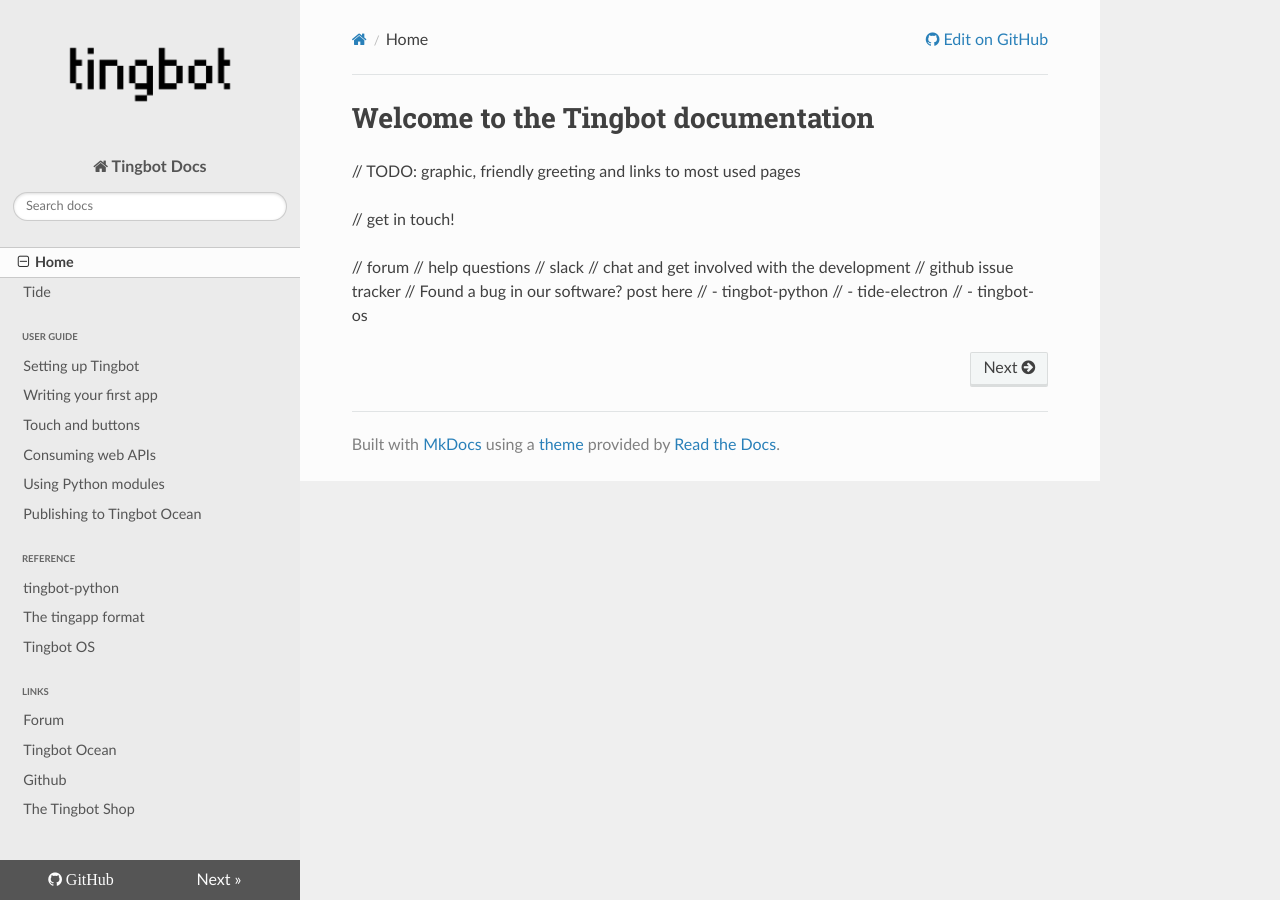
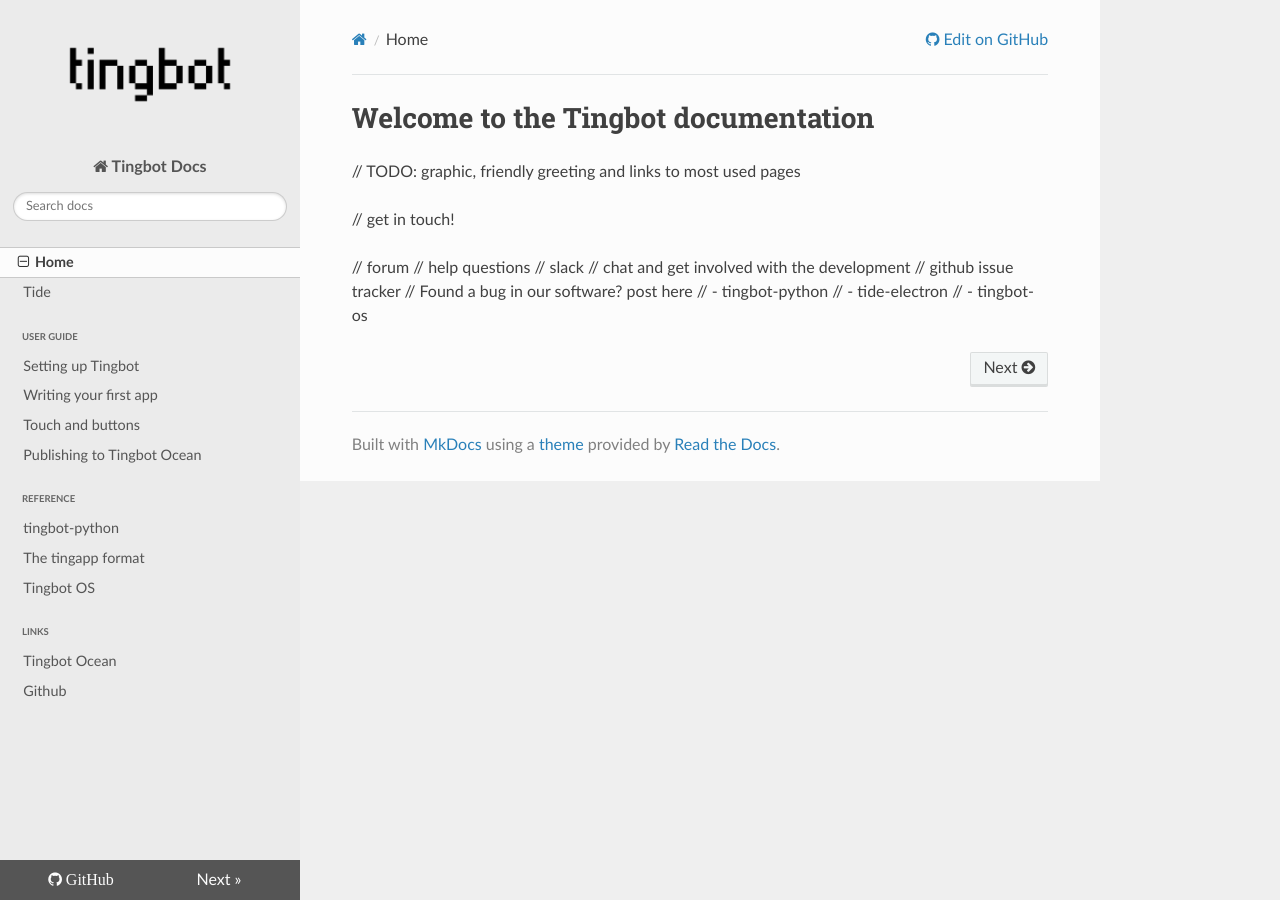
Before and after one commit to tingbot/tingbot-docs, an MkDocs documentation site: the page built from docs/index.md, in a window 1280 px wide. Built offline with MkDocs 1.6.1, drawn with Linux system fonts in a browser that asks for light colours; nearby versions of some CDN libraries; old or Windows-style settings are respelled for this version of MkDocs.

Commit message:
Remove guides that don't exist yet from sidebar

```diff
--- a/mkdocs.yml
+++ b/mkdocs.yml
@@ -10,8 +10,8 @@
     - 'Setting up Tingbot': 'guides/setup.md'
     - 'Writing your first app': 'guides/first-app.md'
     - 'Touch and buttons': 'guides/touch-buttons.md'
-    - 'Consuming web APIs': 'guides/web-apis.md'
-    - 'Using Python modules': 'guides/python-modules.md'
+    # - 'Consuming web APIs': 'guides/web-apis.md'
+    # - 'Using Python modules': 'guides/python-modules.md'
     - 'Publishing to Tingbot Ocean': 'guides/publish-to-ocean.md'
 # - Examples:
     # - Tide bundled examples page
@@ -20,8 +20,7 @@
     - 'The tingapp format': 'reference/tingapp-format.md'
     - 'Tingbot OS': 'reference/tingbot-os.md'
 - Links:
-    - 'Forum': 'links/forum.md'
+    # - 'Forum': 'links/forum.md'
     - 'Tingbot Ocean': 'links/ocean.md'
     - 'Github': 'links/github.md'
-    - 'The Tingbot Shop': 'links/shop.md'
-    # logo links to tingbot.com
+    # - 'The Tingbot Shop': 'links/shop.md'
```
